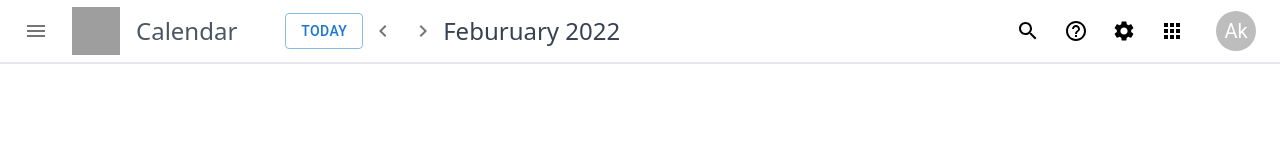
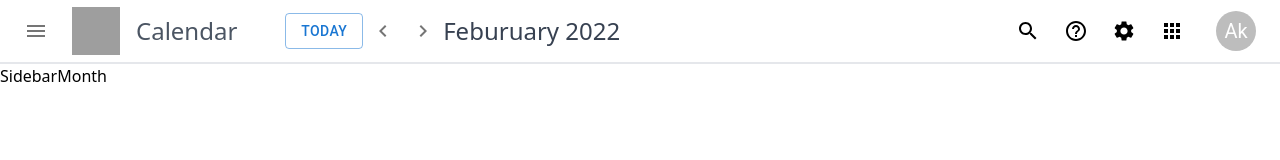
Before and after one commit to 19abhishek/calendar-app, a Next.js app: page / in a window 1280 px wide. Shown: the top 160 px of the page. Built offline with nearby package versions, Linux system fonts and the light colour scheme; no server answers; sample sign-in values are in the browser's storage; grey boxes are pictures that could not be loaded.

Commit message:
Body structure made

```diff
--- /dev/null
+++ b/components/Month.js
@@ -0,0 +1,7 @@
+import React from "react";
+
+function Month() {
+  return <div>Month</div>;
+}
+
+export default Month;
--- /dev/null
+++ b/components/Sidebar.js
@@ -0,0 +1,7 @@
+import React from "react";
+
+function Sidebar() {
+  return <div>Sidebar</div>;
+}
+
+export default Sidebar;
--- a/components/months.js
+++ b/components/months.js
@@ -4,11 +4,12 @@ export function getMonth(month = dayjs().month()) {
   month = Math.floor(month);
   const year = dayjs().year();
   const firstDayOfTheMonth = dayjs(new Date(year, month, 1)).day();
-  let currentMonthCount = 0 - firstDayOfTheMonth;
+  console.log(firstDayOfTheMonth);
+  let currentDayCount = 0 - firstDayOfTheMonth;
   const daysMatrix = new Array(5).fill([]).map(() => {
     return new Array(7).fill(null).map(() => {
-      currentMonthCount++;
-      return dayjs(new Date(year, month, currentMonthCount));
+      currentDayCount++;
+      return dayjs(new Date(year, month, currentDayCount));
     });
   });
   return daysMatrix;
--- a/pages/index.js
+++ b/pages/index.js
@@ -4,6 +4,8 @@ import { getMonth } from "../components/months";
 import Header from "../components/Header";
 import { getProviders, getSession, useSession } from "next-auth/react";
 import { useRouter } from "next/router";
+import Sidebar from "../components/Sidebar";
+import Month from "../components/Month";
 
 export default function Home() {
   const { data: session } = useSession();
@@ -16,6 +18,8 @@ export default function Home() {
     },
   });
 
+  console.table(getMonth());
+
   return (
     <div>
       <Head>
@@ -23,8 +27,13 @@ export default function Home() {
         <meta name="description" content="Generated by create next app" />
         <link rel="icon" href="/favicon.ico" />
       </Head>
-
-      <Header />
+      <div className="flex flex-col h-screen">
+        <Header />
+        <div className="flex">
+          <Sidebar />
+          <Month />
+        </div>
+      </div>
     </div>
   );
 }
```
Also changed, not shown: components/Header.js (+1 -8 lines).
